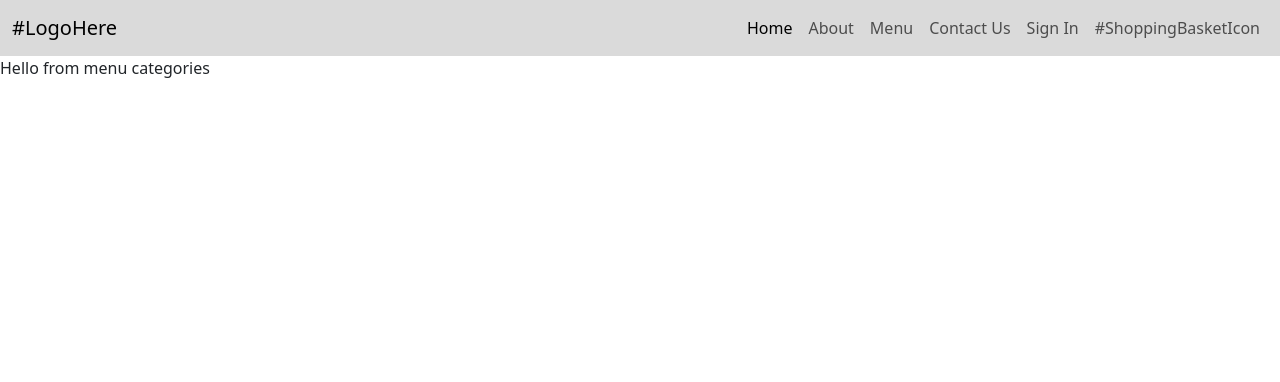
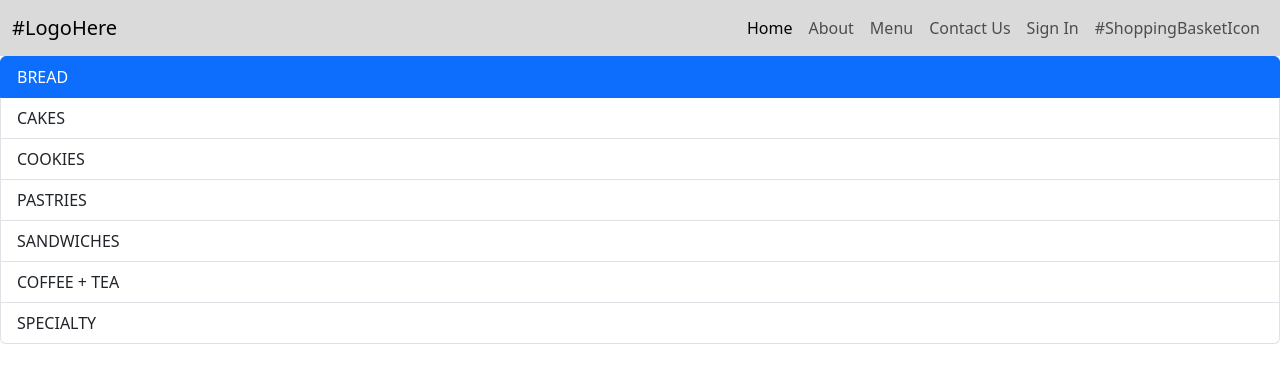
Before and after one commit to Nikansha-M/flour-power, a React (Create React App) app: page / in a window 1280 px wide. Shown: the top 382 px of the page. Built offline with nearby package versions, Linux system fonts and the light colour scheme.

Commit message:
categories listed successfully

```diff
--- a/src/App.jsx
+++ b/src/App.jsx
@@ -1,6 +1,7 @@
 import React, { Component } from "react";
 import NavBar from "./NavBar";
 import MenuCategories from "./MenuCategories";
+
 
 
 export default class App extends Component {
--- a/src/MenuCategories.jsx
+++ b/src/MenuCategories.jsx
@@ -1,8 +1,23 @@
 import React, {Component} from 'react';
 
 
-export default class MenuCategories extends Component {
+class MenuCategories extends Component {
     render() {
-        return(<div>Hello from menu categories</div>)
+        return(
+            <React.Fragment>
+                <ul className="list-group">
+                    <li className="list-group-item active" aria-current="true">BREAD</li>
+                    <li className="list-group-item">CAKES</li>
+                    <li className="list-group-item">COOKIES</li>
+                    <li className="list-group-item">PASTRIES</li>
+                    <li className="list-group-item">SANDWICHES</li>
+                    <li className="list-group-item">COFFEE + TEA</li>
+                    <li className="list-group-item">SPECIALTY</li>
+                </ul>
+            </React.Fragment>
+        )
     }
 }
+
+
+export default MenuCategories;
--- a/src/NavBar.jsx
+++ b/src/NavBar.jsx
@@ -1,6 +1,7 @@
 import React, {Component} from 'react';
 import {FontAwesomeIcon} from '@fortawesome/react-fontawesome';
 import {faBasketShopping} from '@fortawesome/fontawesome-free-solid';
+import 'font-awesome/css/font-awesome.min.css';
 
 
 class NavBar extends Component {
@@ -33,6 +34,11 @@ class NavBar extends Component {
                         <li className="nav-item">
                             <a className="nav-link" href="/#">#ShoppingBasketIcon</a>
                         </li>
+                        <li>
+                            {/* <FontAwesomeIcon icon="fa-sharp fa-regular fa-basket-shopping" /> */}
+                            {/* <FontAwesomeIcon icon={regular("basket-shopping")} /> */}
+                            {/* <FontAwesomeIcon icon={faBasketShopping} /> */}
+                        </li>
                     </ul>
                 </div>
             </div>
--- a/src/index.js
+++ b/src/index.js
@@ -6,6 +6,7 @@ import 'bootstrap/dist/js/bootstrap';
 import 'bootstrap/dist/css/bootstrap.css';
 import App from './App';
 import './index.css';
+
 
 
 ReactDOM.render(< App />, document.getElementById('root'));
```
